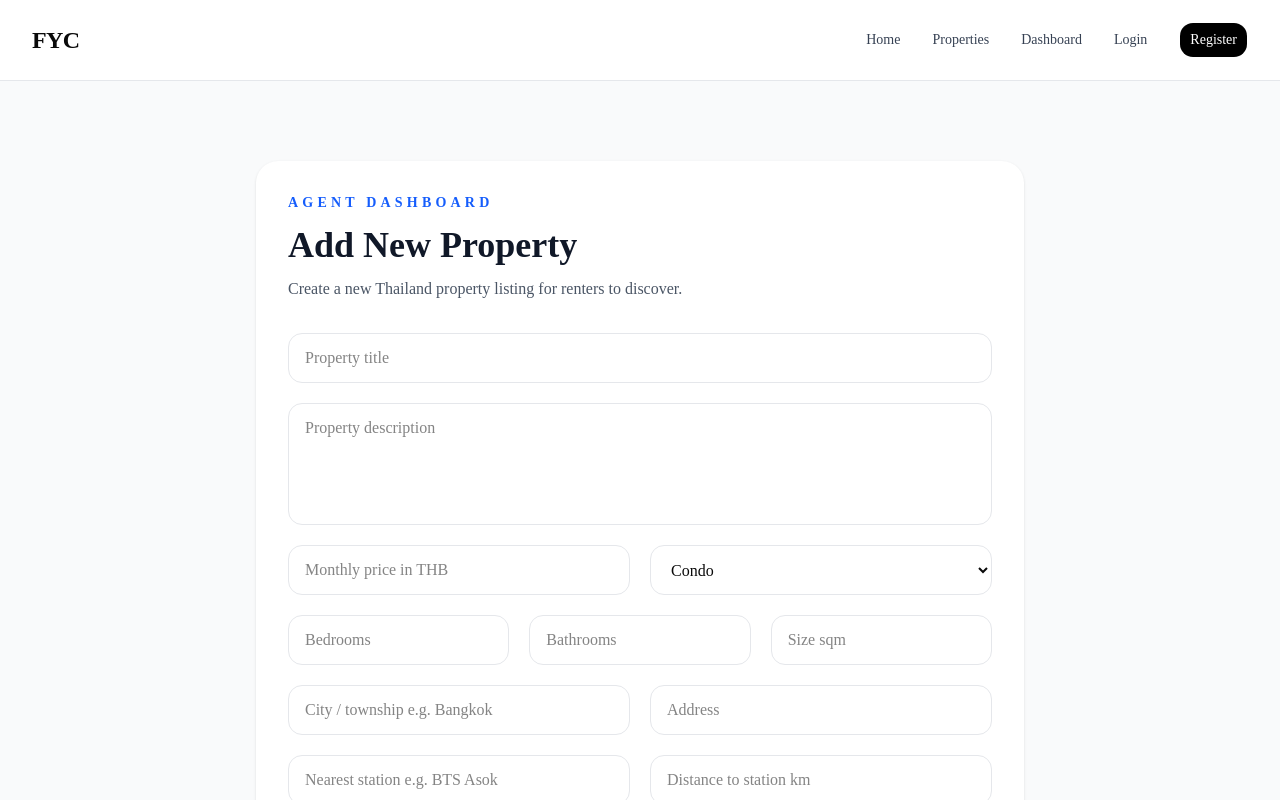
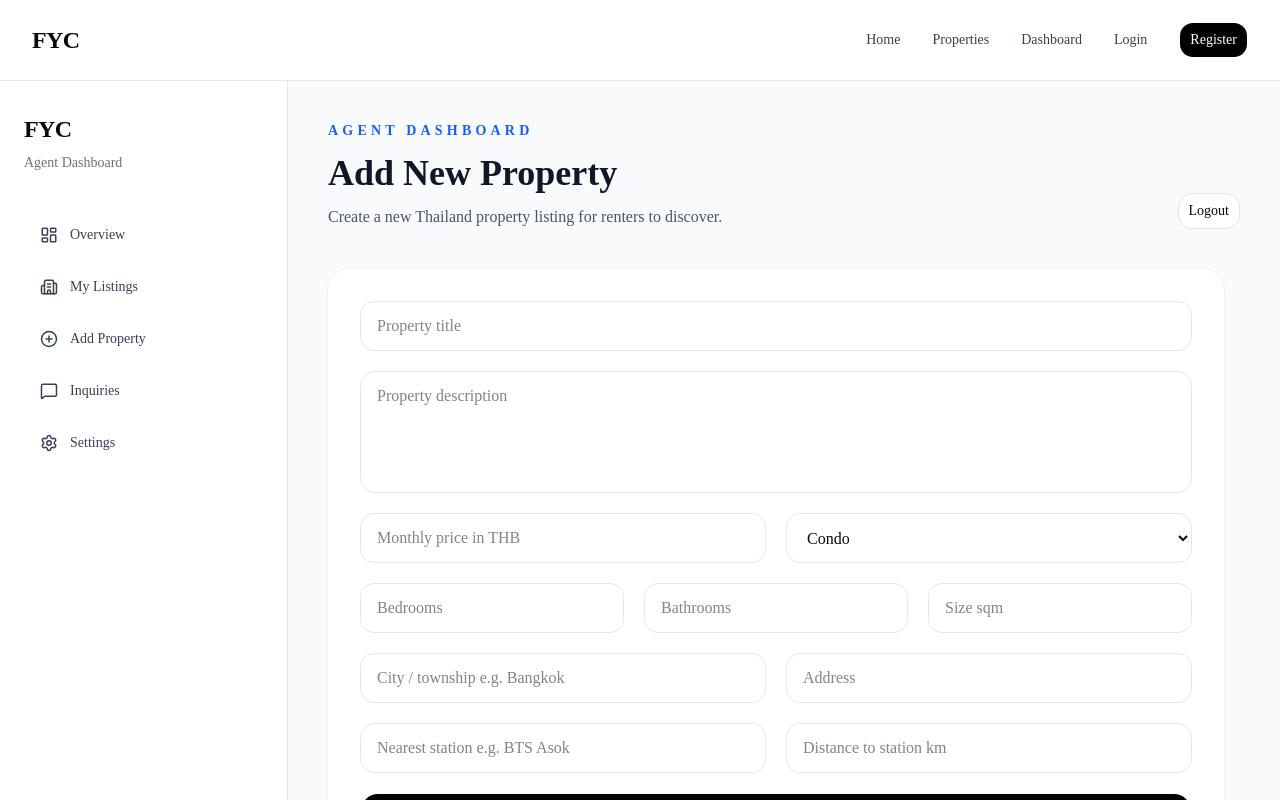
Before and after one commit to pshkai/findyourcrib, a Next.js app in the folder frontend/: page /dashboard/properties/create in a window 1280 px wide. Shown: the top 800 px of the page. Built offline with nearby package versions, Linux system fonts and the light colour scheme; no server answers.

Commit message:
Fix merge cleanup and restore frontend production build

```diff
--- a/frontend/app/dashboard/listings/page.tsx
+++ b/frontend/app/dashboard/listings/page.tsx
@@ -2,9 +2,9 @@
 
 import { useEffect, useState } from "react";
 
-import Container from "@/components/ui/Container";
+import DashboardLayout from "@/components/dashboard/DashboardLayout";
+import DashboardHeader from "@/components/dashboard/DashboardHeader";
 import PropertyCard from "@/components/PropertyCard";
-import LogoutButton from "@/components/auth/LogoutButton";
 import { getMyListings } from "@/lib/api";
 
 export default function MyListingsPage() {
@@ -39,34 +39,11 @@ export default function MyListingsPage() {
   }, []);
 
   return (
-    <main className="bg-gray-50 py-16 sm:py-20">
-      <Container>
-        <div className="mb-10 flex flex-col gap-4 sm:flex-row sm:items-end sm:justify-between">
-          <div>
-            <p className="text-sm font-semibold uppercase tracking-[0.3em] text-blue-600">
-              Agent Dashboard
-            </p>
-
-            <h1 className="mt-3 text-4xl font-bold text-gray-900">
-              My Listings
-            </h1>
-
-            <p className="mt-3 text-gray-600">
-              Manage all properties you have created.
-            </p>
-          </div>
-
-          <div className="flex flex-col gap-3 sm:flex-row">
-            <LogoutButton />
-
-            <a
-              href="/dashboard/properties/create"
-              className="rounded-2xl bg-black px-5 py-3 text-center text-sm font-medium text-white transition hover:bg-gray-800"
-            >
-              Add Property
-            </a>
-          </div>
-        </div>
+    <DashboardLayout>
+      <DashboardHeader
+        title="My Listings"
+        description="Manage all properties you have created."
+      />
 
       {isLoading && (
         <div className="rounded-3xl bg-white p-8 shadow-sm">
@@ -109,7 +86,6 @@ export default function MyListingsPage() {
           ))}
         </div>
       )}
-      </Container>
-    </main>
+    </DashboardLayout>
   );
 }
--- a/frontend/app/dashboard/page.tsx
+++ b/frontend/app/dashboard/page.tsx
@@ -2,8 +2,8 @@
 
 import { useEffect, useState } from "react";
 
-import Container from "@/components/ui/Container";
-import LogoutButton from "@/components/auth/LogoutButton";
+import DashboardLayout from "@/components/dashboard/DashboardLayout";
+import DashboardHeader from "@/components/dashboard/DashboardHeader";
 import { getMyDashboard } from "@/lib/api";
 
 export default function DashboardPage() {
@@ -50,25 +50,11 @@ export default function DashboardPage() {
   }, []);
 
   return (
-    <main className="bg-gray-50 py-16 sm:py-20">
-      <Container>
-        <div className="mb-10 flex flex-col gap-4 sm:flex-row sm:items-end sm:justify-between">
-          <div>
-            <p className="text-sm font-semibold uppercase tracking-[0.3em] text-blue-600">
-              Agent Dashboard
-            </p>
-
-            <h1 className="mt-3 text-4xl font-bold text-gray-900">
-              Dashboard Overview
-            </h1>
-
-            <p className="mt-3 text-gray-600">
-              Manage your property listings, inquiries, and account activity.
-            </p>
-          </div>
-
-          <LogoutButton />
-        </div>
+    <DashboardLayout>
+      <DashboardHeader
+        title="Dashboard Overview"
+        description="Manage your property listings, inquiries, and account activity."
+      />
 
       {isLoading && (
         <div className="rounded-3xl bg-white p-8 shadow-sm">
@@ -84,7 +70,7 @@ export default function DashboardPage() {
 
       {!isLoading && !errorMessage && (
         <>
-            <div className="grid gap-6 sm:grid-cols-2 lg:grid-cols-4">
+          <div className="grid gap-6 sm:grid-cols-2 xl:grid-cols-4">
             <div className="rounded-3xl bg-white p-6 shadow-sm">
               <p className="text-sm text-gray-500">Total Listings</p>
               <h2 className="mt-3 text-4xl font-bold text-gray-900">
@@ -149,7 +135,6 @@ export default function DashboardPage() {
           </div>
         </>
       )}
-      </Container>
-    </main>
+    </DashboardLayout>
   );
 }
--- a/frontend/app/dashboard/properties/create/page.tsx
+++ b/frontend/app/dashboard/properties/create/page.tsx
@@ -3,7 +3,8 @@
 import { useState } from "react";
 import { useRouter } from "next/navigation";
 
-import Container from "@/components/ui/Container";
+import DashboardLayout from "@/components/dashboard/DashboardLayout";
+import DashboardHeader from "@/components/dashboard/DashboardHeader";
 import { Button } from "@/components/ui/button";
 import { createProperty } from "@/lib/api";
 
@@ -79,22 +80,14 @@ export default function CreatePropertyPage() {
   }
 
   return (
-    <main className="bg-gray-50 py-16 sm:py-20">
-      <Container>
-        <div className="mx-auto max-w-3xl rounded-3xl bg-white p-8 shadow-sm">
-          <p className="text-sm font-semibold uppercase tracking-[0.3em] text-blue-600">
-            Agent Dashboard
-          </p>
+    <DashboardLayout>
+      <DashboardHeader
+        title="Add New Property"
+        description="Create a new Thailand property listing for renters to discover."
+      />
 
-          <h1 className="mt-3 text-4xl font-bold text-gray-900">
-            Add New Property
-          </h1>
-
-          <p className="mt-3 text-gray-600">
-            Create a new Thailand property listing for renters to discover.
-          </p>
-
-          <form onSubmit={handleSubmit} className="mt-8 grid gap-5">
+      <div className="max-w-4xl rounded-3xl bg-white p-8 shadow-sm">
+        <form onSubmit={handleSubmit} className="grid gap-5">
           <input
             name="title"
             type="text"
@@ -230,7 +223,6 @@ export default function CreatePropertyPage() {
           </Button>
         </form>
       </div>
-      </Container>
-    </main>
+    </DashboardLayout>
   );
 }
--- /dev/null
+++ b/frontend/components/dashboard/DashboardHeader.tsx
@@ -0,0 +1,31 @@
+import LogoutButton from "@/components/auth/LogoutButton";
+
+interface DashboardHeaderProps {
+  title: string;
+  description: string;
+}
+
+export default function DashboardHeader({
+  title,
+  description,
+}: DashboardHeaderProps) {
+  return (
+    <div className="mb-10 flex flex-col gap-4 sm:flex-row sm:items-end sm:justify-between">
+      <div>
+        <p className="text-sm font-semibold uppercase tracking-[0.3em] text-blue-600">
+          Agent Dashboard
+        </p>
+
+        <h1 className="mt-3 text-4xl font-bold text-gray-900">
+          {title}
+        </h1>
+
+        <p className="mt-3 text-gray-600">
+          {description}
+        </p>
+      </div>
+
+      <LogoutButton />
+    </div>
+  );
+}
--- /dev/null
+++ b/frontend/components/dashboard/DashboardLayout.tsx
@@ -0,0 +1,23 @@
+import { ReactNode } from "react";
+
+import DashboardSidebar from "@/components/dashboard/DashboardSidebar";
+
+interface DashboardLayoutProps {
+  children: ReactNode;
+}
+
+export default function DashboardLayout({
+  children,
+}: DashboardLayoutProps) {
+  return (
+    <main className="min-h-screen bg-gray-50">
+      <div className="flex">
+        <DashboardSidebar />
+
+        <section className="flex-1 px-4 py-10 sm:px-6 lg:px-10">
+          {children}
+        </section>
+      </div>
+    </main>
+  );
+}
--- /dev/null
+++ b/frontend/components/dashboard/DashboardSidebar.tsx
@@ -0,0 +1,68 @@
+import Link from "next/link";
+
+import {
+  Building2,
+  LayoutDashboard,
+  PlusCircle,
+  MessageSquare,
+  Settings,
+} from "lucide-react";
+
+export default function DashboardSidebar() {
+  const links = [
+    {
+      label: "Overview",
+      href: "/dashboard",
+      icon: LayoutDashboard,
+    },
+    {
+      label: "My Listings",
+      href: "/dashboard/listings",
+      icon: Building2,
+    },
+    {
+      label: "Add Property",
+      href: "/dashboard/properties/create",
+      icon: PlusCircle,
+    },
+    {
+      label: "Inquiries",
+      href: "/dashboard/inquiries",
+      icon: MessageSquare,
+    },
+    {
+      label: "Settings",
+      href: "/dashboard/settings",
+      icon: Settings,
+    },
+  ];
+
+  return (
+    <aside className="hidden min-h-screen w-72 border-r border-gray-200 bg-white px-6 py-8 lg:block">
+      <Link href="/" className="text-2xl font-bold tracking-tight">
+        FYC
+      </Link>
+
+      <p className="mt-2 text-sm text-gray-500">
+        Agent Dashboard
+      </p>
+
+      <nav className="mt-10 space-y-2">
+        {links.map((link) => {
+          const Icon = link.icon;
+
+          return (
+            <Link
+              key={link.href}
+              href={link.href}
+              className="flex items-center gap-3 rounded-2xl px-4 py-3 text-sm font-medium text-gray-700 transition hover:bg-gray-100 hover:text-black"
+            >
+              <Icon size={18} />
+              {link.label}
+            </Link>
+          );
+        })}
+      </nav>
+    </aside>
+  );
+}
--- a/frontend/lib/api.ts
+++ b/frontend/lib/api.ts
@@ -46,7 +46,6 @@ export async function createInquiry(
   const data = await response.json();
 
   if (!response.ok) {
-    console.error("Inquiry API error:", data);
     throw new Error(data.message || "Failed to send inquiry");
   }
 
@@ -128,6 +127,7 @@ export async function getMyListings(token: string) {
 
   return data;
 }
+
 export async function createProperty(
   token: string,
   propertyData: {
```
Also changed, not shown: frontend/components/PropertyCard.tsx (+9 -2 lines), frontend/components/home/FeaturedProperties.tsx (+1 -6 lines), frontend/components/home/HeroSection.tsx (+6 -15 lines). Lines whose indentation alone changed are shown as unchanged.
